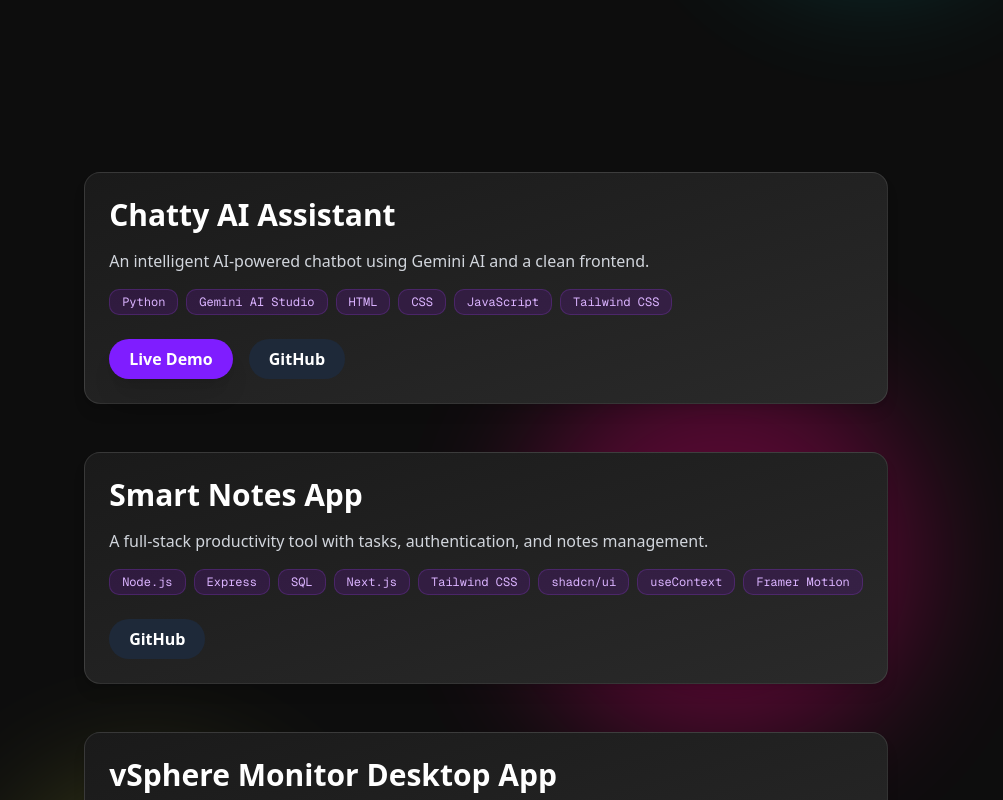
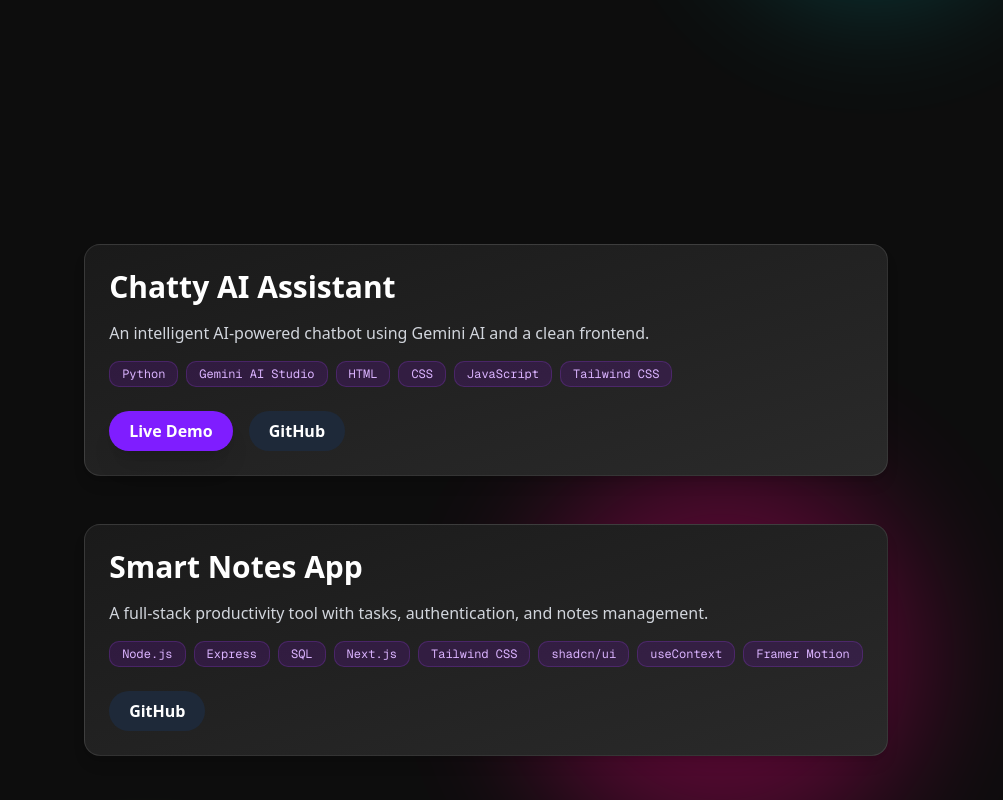
Before and after one commit to muhammadalaa20/Portfolio, a Next.js app: page /projects in a window 1280 px wide. Shown: the part 700-1500 px from the top of the page, without its empty margins (154-1157 px from the left). Built offline with nearby package versions, Linux system fonts and the light colour scheme.

Commit message:
Update page.tsx

```diff
--- a/src/app/projects/page.tsx
+++ b/src/app/projects/page.tsx
@@ -125,7 +125,7 @@
       </section>
       <div
         id="projects-section"
-        className="min-h-screen flex flex-col items-center justify-center text-center relative z-10 space-y-6 py-10 px-6"
+        className="min-h-screen flex flex-col items-center justify-center text-center relative z-10 space-y-6 py-28 px-6"
       >
         <div className="grid gap-12 max-w-5xl mx-auto">
           {projects.map((project, i) => (
```
